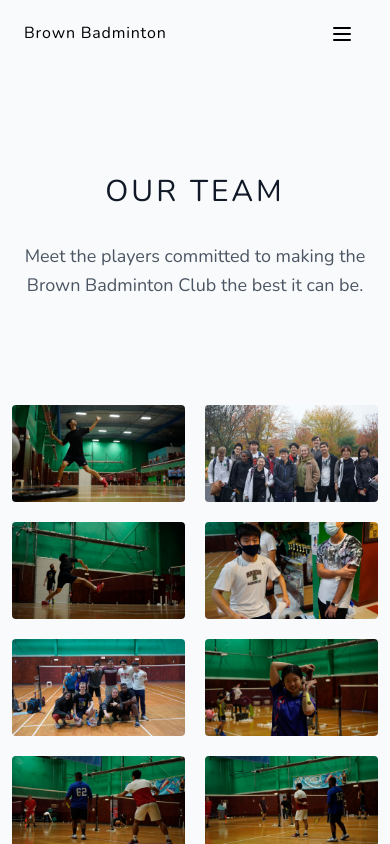
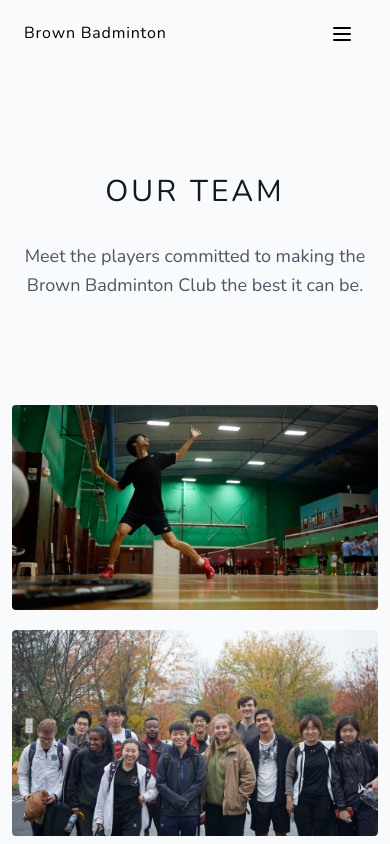
Before and after one commit to benkilimnik/brownbadminton, a React (Create React App) app: page /gallery in a window 390 px wide. Shown: the top 844 px of the page. Built offline with nearby package versions, Linux system fonts and the light colour scheme.

Commit message:
update gallery

```diff
--- a/src/components/ItemPages/Gallery.js
+++ b/src/components/ItemPages/Gallery.js
@@ -39,7 +39,7 @@ export default function Gallery() {
 
           <div className="flex flex-wrap mb-16 -m-2">
 
-          <div className="grid grid-cols-2 gap-5 py-12 rounded-2xl md:grid-cols-3">
+          <div className="grid grid-cols-1 sm:grid-cols-2 gap-5 py-12 rounded-2xl lg:grid-cols-3">
             <img
               className="object-cover object-center rounded"
               alt="logo"
```
Also changed, not shown: 1 other file (tests, documents, lock files or other folders).
